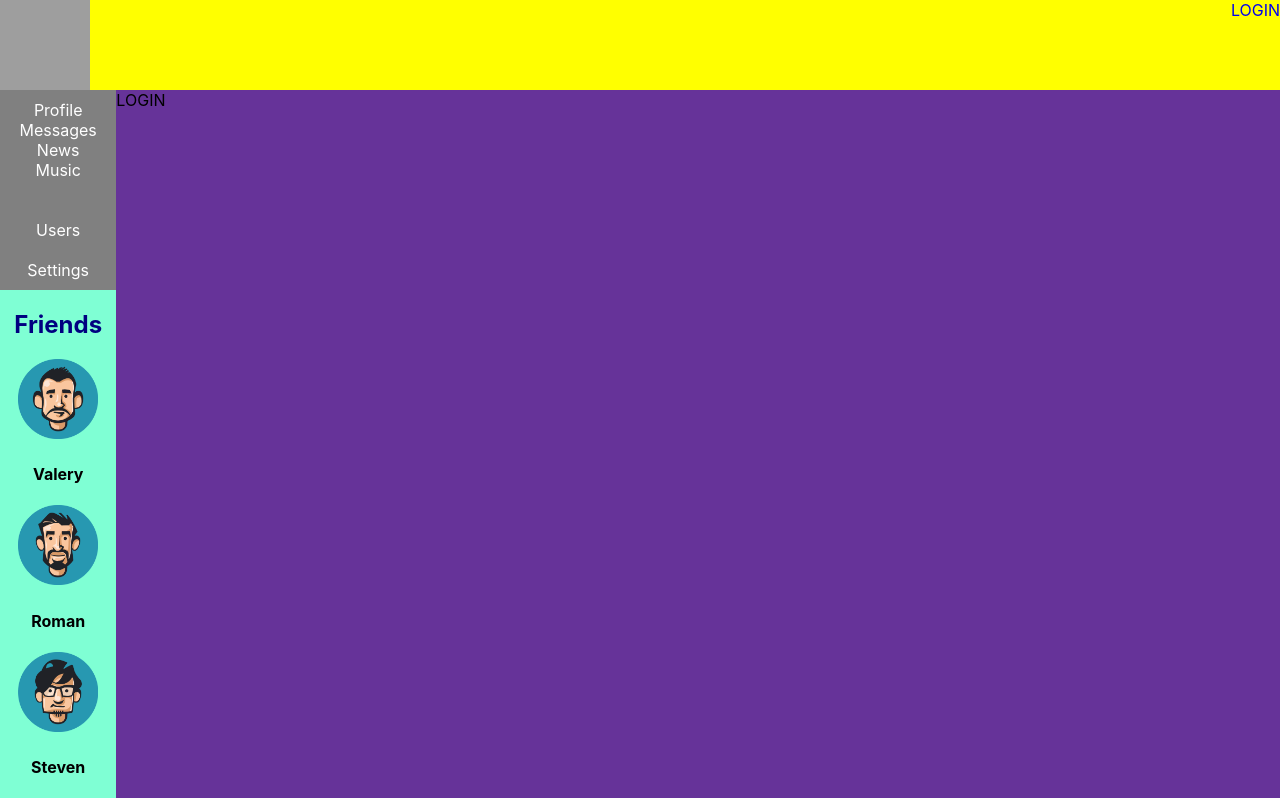
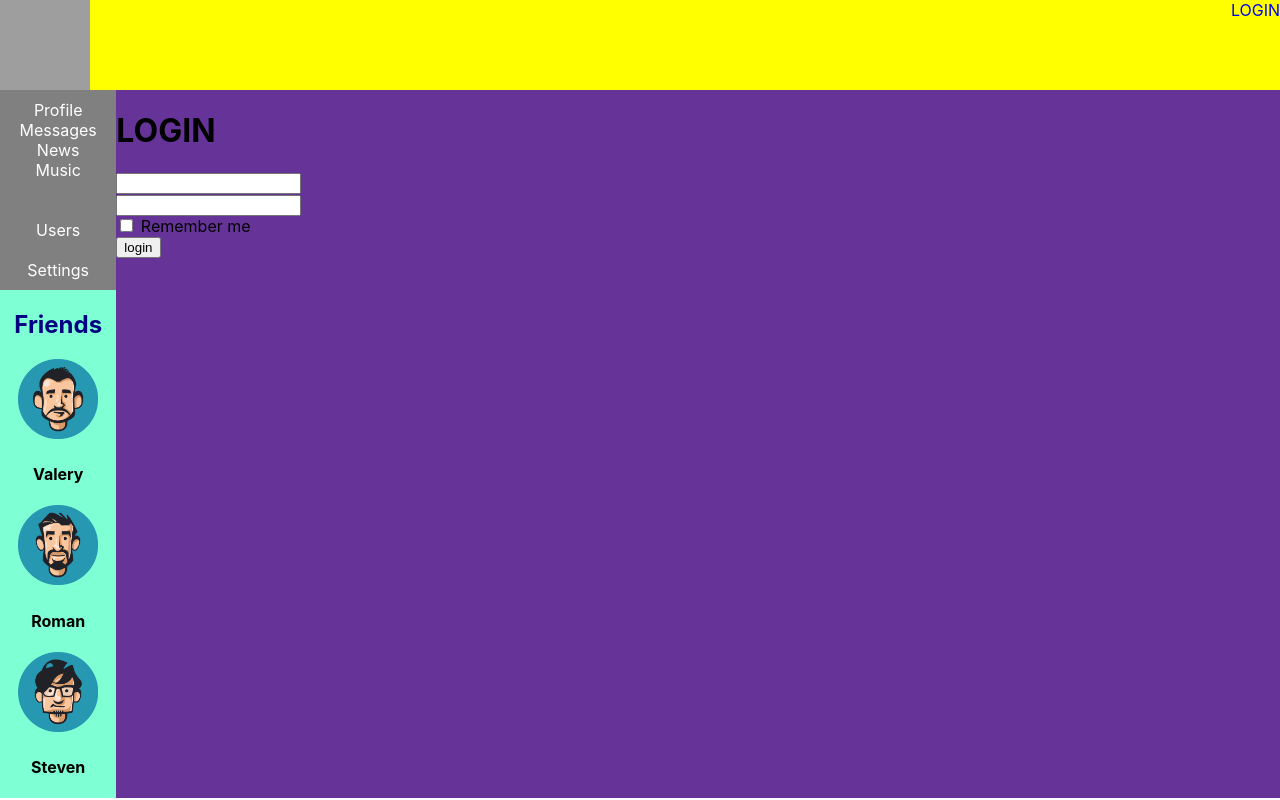
Before and after one commit to SamarskIIIvan/Social-Network, a React (Create React App) app: page /login in a window 1280 px wide. Built offline with nearby package versions, Linux system fonts and the light colour scheme; no server answers; grey boxes are pictures that could not be loaded.

Commit message:
redux-form,login

```diff
--- a/package.json
+++ b/package.json
@@ -12,6 +12,7 @@
     "@types/react-dom": "^17.0.9",
     "@types/react-redux": "^7.1.22",
     "@types/redux": "^3.6.0",
+    "@types/redux-form": "^8.3.3",
     "axios": "^0.25.0",
     "node-sass": "^7.0.1",
     "react": "^17.0.2",
@@ -20,6 +21,7 @@
     "react-router-dom": "^6.2.1",
     "react-scripts": "5.0.0",
     "redux": "^4.1.2",
+    "redux-form": "^8.3.8",
     "redux-thunk": "^2.4.1",
     "typescript": "^4.4.2",
     "web-vitals": "^2.1.0"
--- a/src/Redux/store.ts
+++ b/src/Redux/store.ts
@@ -4,6 +4,7 @@ import {sidebarReducer} from "./sidebar-reducer";
 import {createStore, combineReducers, applyMiddleware} from 'redux'
 import {usersReducer, UsersReducerActionsType} from "./users-reducer";
 import {authReducer, AuthReducerActionsType} from "./auth-reducer";
+import { reducer as formReducer } from 'redux-form'
 import thunk from "redux-thunk";
 
 
@@ -19,7 +20,8 @@ const rootReducer = combineReducers({
     messagesPage: messagesReducer,
     sidebar: sidebarReducer,
     usersPage: usersReducer,
-    auth: authReducer
+    auth: authReducer,
+    form:formReducer,
 
 })
 
--- a/src/components/Login/Login.tsx
+++ b/src/components/Login/Login.tsx
@@ -1,11 +1,16 @@
 import React from "react";
 import s from "./Login.module.scss"
+import {LoginReduxForm} from "./LoginForm";
 
 
-export function Login(){
+export function Login(props: any){
+    const onSubmit = (formData:any)=>{
+        console.log(formData)
+    }
     return(
         <div className={s.login}>
-         LOGIN
+         <h1>LOGIN</h1>
+           <LoginReduxForm onSubmit = {onSubmit}/>
         </div>
     )
 }
--- /dev/null
+++ b/src/components/Login/LoginForm.module.scss
@@ -0,0 +1,18 @@
+
+.usersImg {
+  padding: 20px;
+  width: 150px;
+  height: 150px;
+}
+
+.follow {
+  padding-left: 65px;
+}
+
+.name {
+  padding: 20px;
+}
+
+.selectedPage {
+  font-weight: bold;
+}
--- /dev/null
+++ b/src/components/Login/LoginForm.tsx
@@ -0,0 +1,25 @@
+import React from "react";
+import s from "./LoginForm.module.scss"
+import {Field, reduxForm} from "redux-form";
+
+export function LoginForm(props:any) {
+    return (
+        <form onSubmit={props.handleSubmit}>
+            <div>
+                <Field name="login" component="input" type="text"/>
+
+            </div>
+            <div>
+                <Field name="Password" component="input" type="text"/>
+            </div>
+            <div>
+                <Field name="rememberMe" component="input" type="checkbox"/> Remember me
+            </div>
+            <div>
+                <button>login</button>
+            </div>
+        </form>
+    )
+}
+
+export const LoginReduxForm = reduxForm({form: 'login'})(LoginForm)
```
Also changed, not shown: 1 other file (tests, documents, lock files or other folders).
